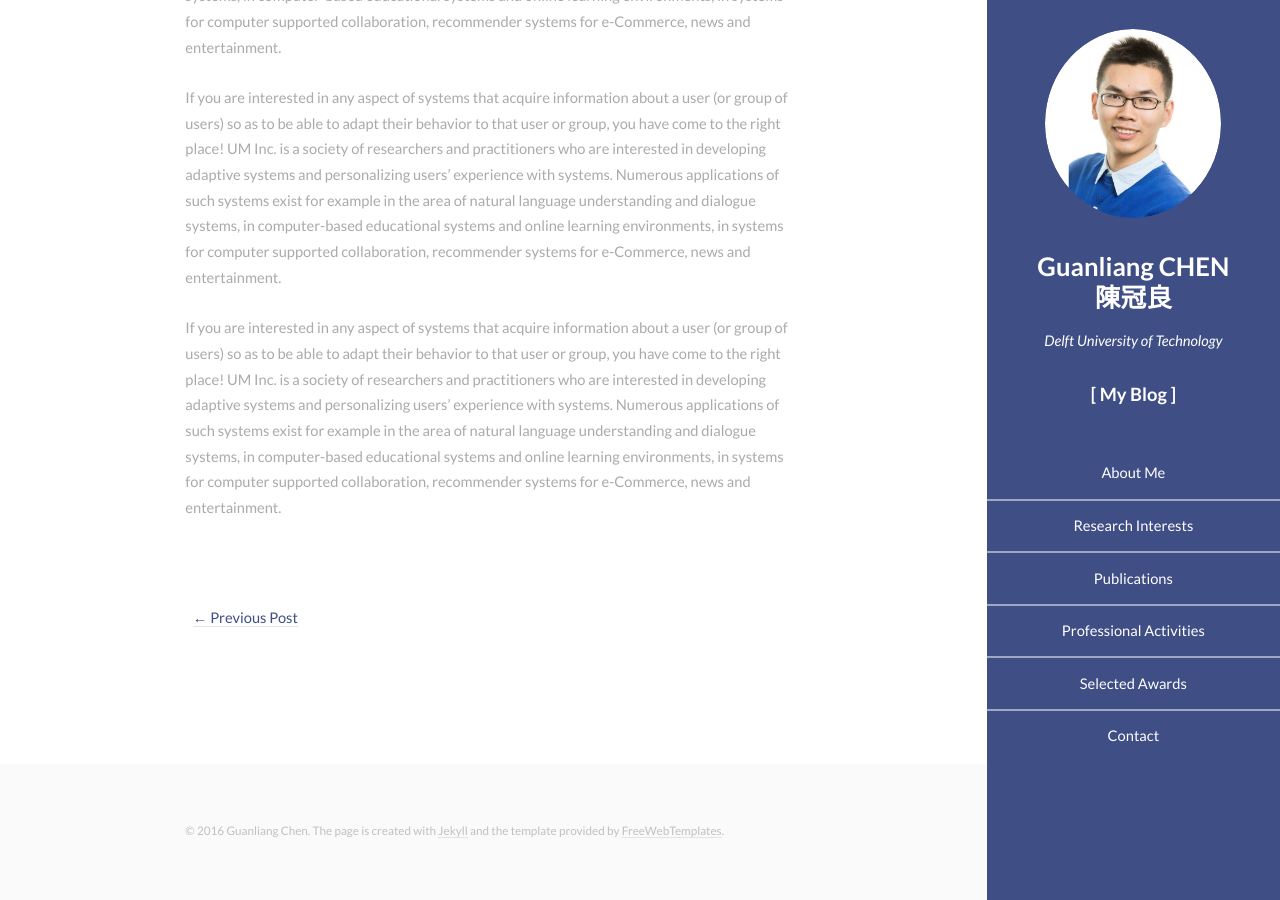
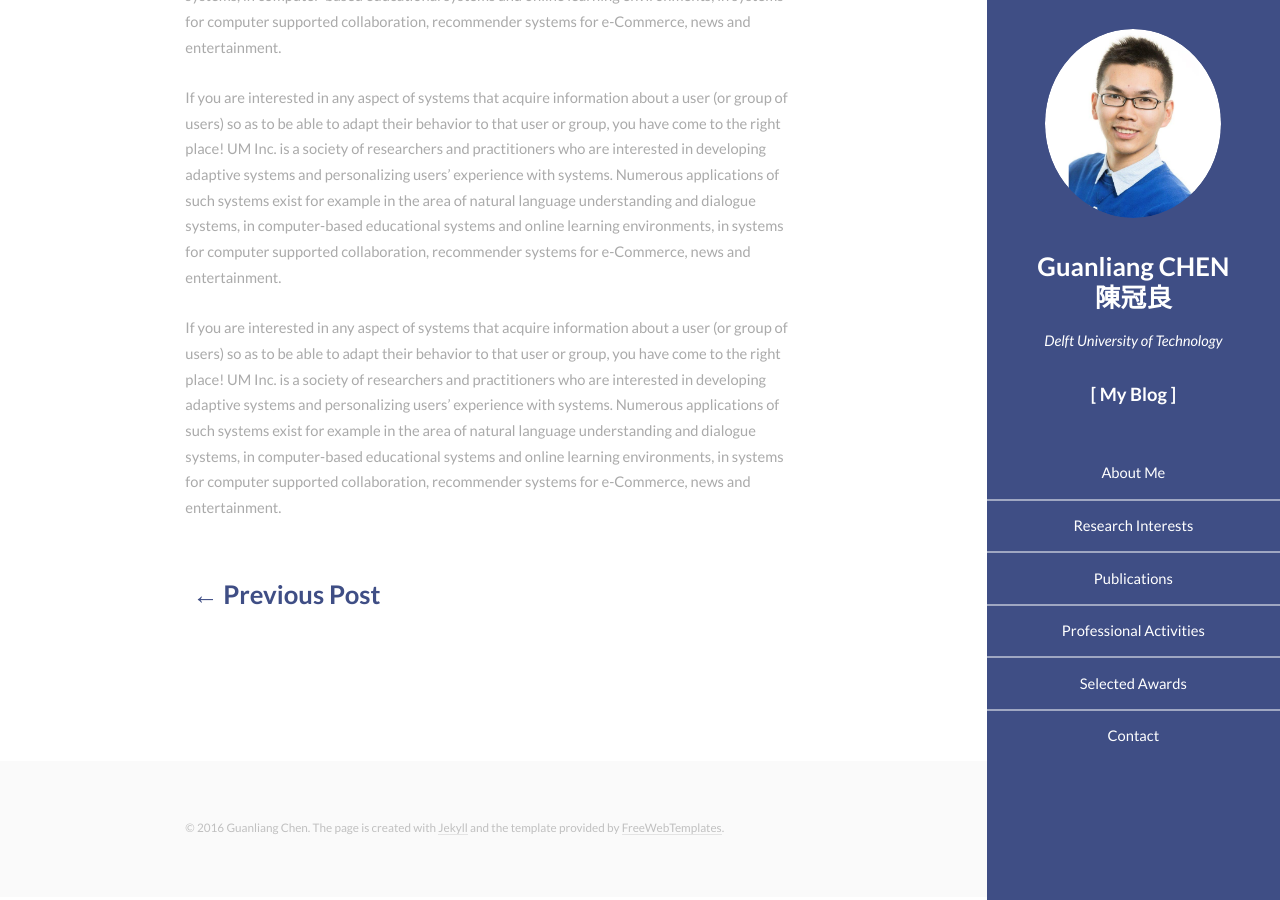
Before and after one commit to AngusGLChen/__angusglchen.github.io, a Jekyll site: the page built from _posts/2016-08-17-My-Second-Post.md, in a window 1280 px wide and 900 px high, scrolled down 673 px. Built offline with Jekyll 4.4.1, drawn with Linux system fonts in a browser that asks for light colours.

Commit message:
Aug 16, 2016

```diff
--- a/_layouts/post.html
+++ b/_layouts/post.html
@@ -9,16 +9,16 @@ layout: default
   {{ content }}
 </div>
 
-<div class="row" style="padding: 30px 0 100px 0">
+<div class="row" style="padding: 0 0 100px 0">
     <ul style="list-style-type:none">
       {% if page.previous.url %}
       <li style="float:left">
-        <a href="{{ page.previous.url | prepend: site.baseurl | replace: '//', '/' }}" data-toggle="tooltip" data-placement="top" title="{{page.previous.title}}">&larr; Previous Post</a>
+        <h3><a href="{{ page.previous.url | prepend: site.baseurl | replace: '//', '/' }}" data-toggle="tooltip" data-placement="top" title="{{page.previous.title}}">&larr; Previous Post</a></h3>
       </li>
       {% endif %}
       {% if page.next.url %}
       <li style="float:right">
-        <a href="{{ page.next.url | prepend: site.baseurl | replace: '//', '/' }}" data-toggle="tooltip" data-placement="top" title="{{page.next.title}}">Next Post &rarr;</a>
+        <h3><a href="{{ page.next.url | prepend: site.baseurl | replace: '//', '/' }}" data-toggle="tooltip" data-placement="top" title="{{page.next.title}}">Next Post &rarr;</a></h3>
       </li>
       {% endif %}
     </ul>
```
